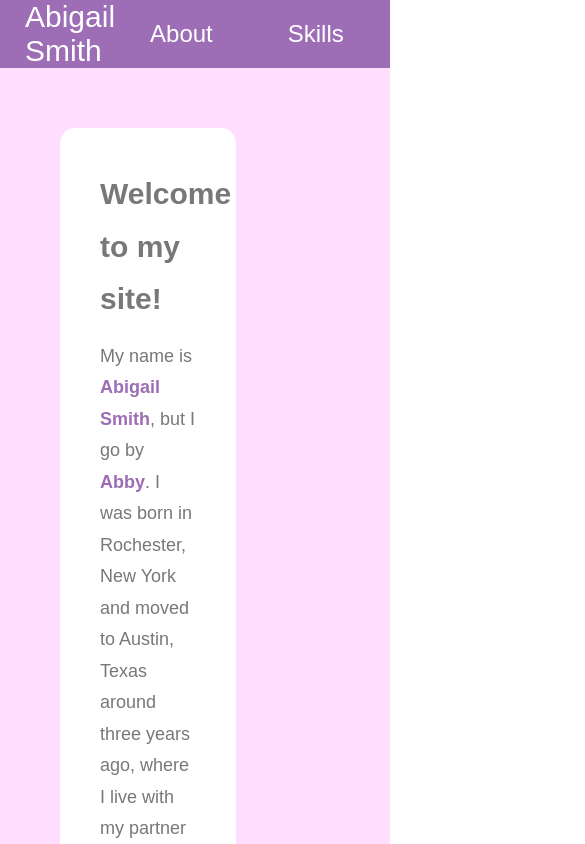
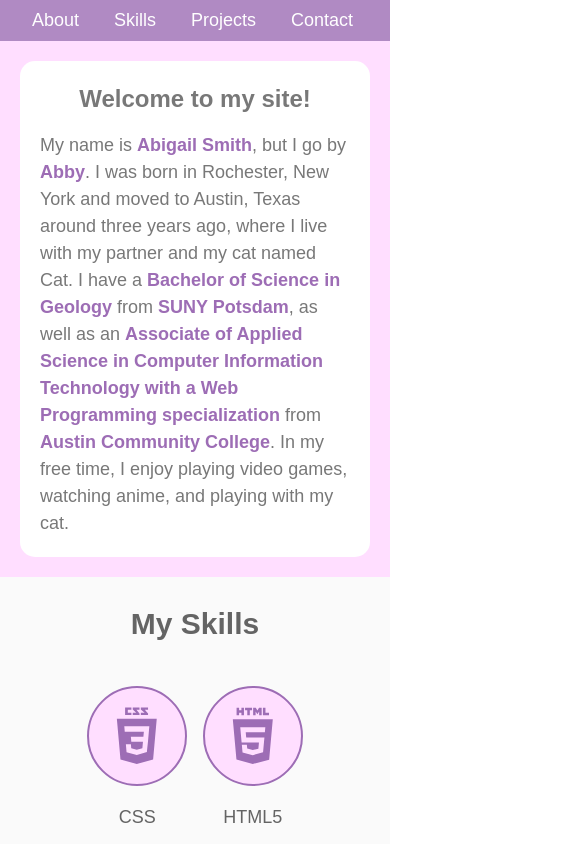
Before and after one commit to abbyhsmith/portfolio, a React (Create React App) app: page / in a window 390 px wide. Shown: the top 844 px of the page, 585 px wide, since content can reach past the window. Built offline with nearby package versions, Linux system fonts and the light colour scheme.

Commit message:
added mobile styles, sticky nav

```diff
--- a/package.json
+++ b/package.json
@@ -6,6 +6,7 @@
     "@testing-library/jest-dom": "^5.13.0",
     "@testing-library/react": "^11.2.7",
     "@testing-library/user-event": "^12.8.3",
+    "classnames": "^2.3.1",
     "react": "^17.0.2",
     "react-dom": "^17.0.2",
     "react-scripts": "4.0.3",
--- a/src/App.js
+++ b/src/App.js
@@ -4,11 +4,39 @@ import Skills from './components/Skills/Skills.js'
 import Projects from './components/Projects/Projects.js'
 import Contact from './components/Contact/Contact.js'
 import Footer from './components/Footer/Footer.js'
+import React, {useState, useEffect} from 'react'
+import classNames from 'classnames'
 
 function App() {
+	const [scrolled, setScrolled] = useState(false)
+
+	const handleScroll = () => {
+		const offset = window.scrollY;
+		if (offset > 0) {
+			setScrolled(true)
+		} else {
+			setScrolled(false)
+		}
+	}
+
+	useEffect(() => {
+		window.addEventListener('scroll', handleScroll)
+		return () => {
+			window.removeEventListener('scroll', handleScroll)
+		}
+	})
+
+	const classes = classNames('App', {
+		'scrolled': scrolled
+	})
+
+	const navClasses = classNames({
+		'navScrolled': scrolled
+	})
+
 	return (
-		<div className="App">
-			<NavBar />
+		<div className={classes}>
+			<NavBar classnames={navClasses} />
 			<About />
 			<Skills />
 			<Projects />
--- a/src/components/About/styles.scss
+++ b/src/components/About/styles.scss
@@ -1,17 +1,20 @@
 #about {
 	background-color: rgb(255,222,255);
-	padding: 30px;
+	padding: 50px;
 	.container {
 		max-width: 1200px;
 		margin: 0 auto;
 		display: grid;
-		grid-template-columns: 2fr 1fr;
-		align-items: center;
+		grid-template-columns: 3fr 2fr;
+		grid-gap: 50px;
+		align-items: top;
+		justify-items: center;
 	}
 	img {
 		width: 100%;
-		margin-right: 100px;
+		margin: 30px;
 		border-radius: 15px;
+		position: center;
 	}
 }
 
@@ -21,7 +24,7 @@
 	font-size: 18px;
 	background-color: white;
 	border-radius: 15px;
-	width: 65%;
+	width: 100%;
 	padding: 40px;
 	margin: 30px;
 	color: rgb(120,120,120);
@@ -37,3 +40,43 @@
 		}
 	}
 }
+
+@media only screen and (max-width: 1000px) {
+	#about {
+		padding: 30px;
+		.container {
+			grid-template-columns: 5fr 4fr;
+			grid-gap: 30px;
+		}
+		img {
+			margin: 0 auto;
+		}
+	}
+
+	.bio {
+		margin: 0 auto;
+	}
+}
+
+@media only screen and (max-width: 800px) {
+	#about {
+		padding: 0;
+		.container {
+			display: flex;
+		}
+	}
+
+	img {
+		display: none;
+	}
+
+	.bio {
+		margin: 20px;
+		width: 100%;
+		padding: 20px;
+		line-height: 1.5;
+		h1 {
+			font-size: 24px;
+		}
+	}
+}
--- a/src/components/Footer/styles.scss
+++ b/src/components/Footer/styles.scss
@@ -4,4 +4,5 @@
 	font-family: Arial;
 	font-size: 18px;
 	padding: 20px;
+	opacity: .8;
 }
--- a/src/components/Nav/NavBar.js
+++ b/src/components/Nav/NavBar.js
@@ -1,9 +1,9 @@
 import React from 'react'
 import './styles.scss'
 
-const NavBar = (props) => {
+const NavBar = ({classnames}) => {
 	return (
-		<nav>
+		<nav className={classnames}>
 			<a className="nameLink" href="home">Abigail Smith</a>
 			<ul>
 				<li><a href="#about">About</a></li>
--- a/src/components/Nav/styles.scss
+++ b/src/components/Nav/styles.scss
@@ -1,8 +1,11 @@
 nav {
-	display: grid;
+	display: flex;
+	justify-content: space-between;
 	align-items: center;
-	grid-template-columns: 2fr 5fr 4fr;
+	grid-template-columns: 3fr 5fr 4fr;
 	background-color: rgb(157,109,181);
+	width: 100%;
+	opacity: .8;
 }
 
 .nameLink {
@@ -18,7 +21,6 @@ nav {
 
 ul {
 	display: flex;
-	grid-column: 3;
 }
 
 li {
@@ -36,3 +38,28 @@ li {
 		}
 	}
 }
+
+
+.navScrolled {
+	position: fixed;
+	top: 0;
+}
+
+@media only screen and (max-width: 800px) {
+	nav {
+		justify-content: space-around;
+	}
+
+	.nameLink {
+		display: none;
+	}
+}
+
+@media only screen and (max-width: 600px) {
+	li {
+		margin: 10px 10px;
+		a {
+			font-size: 18px;
+		}
+	}
+}
--- a/src/components/Skills/Skills.js
+++ b/src/components/Skills/Skills.js
@@ -37,7 +37,7 @@ const Skills = (props) => {
 					JavaScript
 				</div>
 				<div className="iconDivs">
-					<div class="iconBg">
+					<div className="iconBg">
 						<SvgReactIcon />
 					</div>
 					<br />
--- a/src/components/Skills/styles.scss
+++ b/src/components/Skills/styles.scss
@@ -43,3 +43,9 @@
 	margin: 0 auto;
 	fill: rgb(157,109,181);
 }
+
+@media only screen and (max-width: 800px) {
+	.iconDivs {
+		flex-basis: 35%;
+	}
+}
--- a/src/index.scss
+++ b/src/index.scss
@@ -2,6 +2,7 @@
     margin: 0;
     padding: 0;
     box-sizing: border-box;
+	text-align: center;
 }
 
 img {
@@ -11,3 +12,13 @@ img {
 h1 {
 	font-size: 30px;
 }
+
+.scrolled {
+	margin-top: 68px;
+}
+
+@media only screen and (max-width: 600px) {
+	.scrolled {
+		margin-top: 41px;
+	}
+}
```
Also changed, not shown: src/components/Svgs/SvgSassIcon.js, 1 other file (tests, documents, lock files or other folders).
